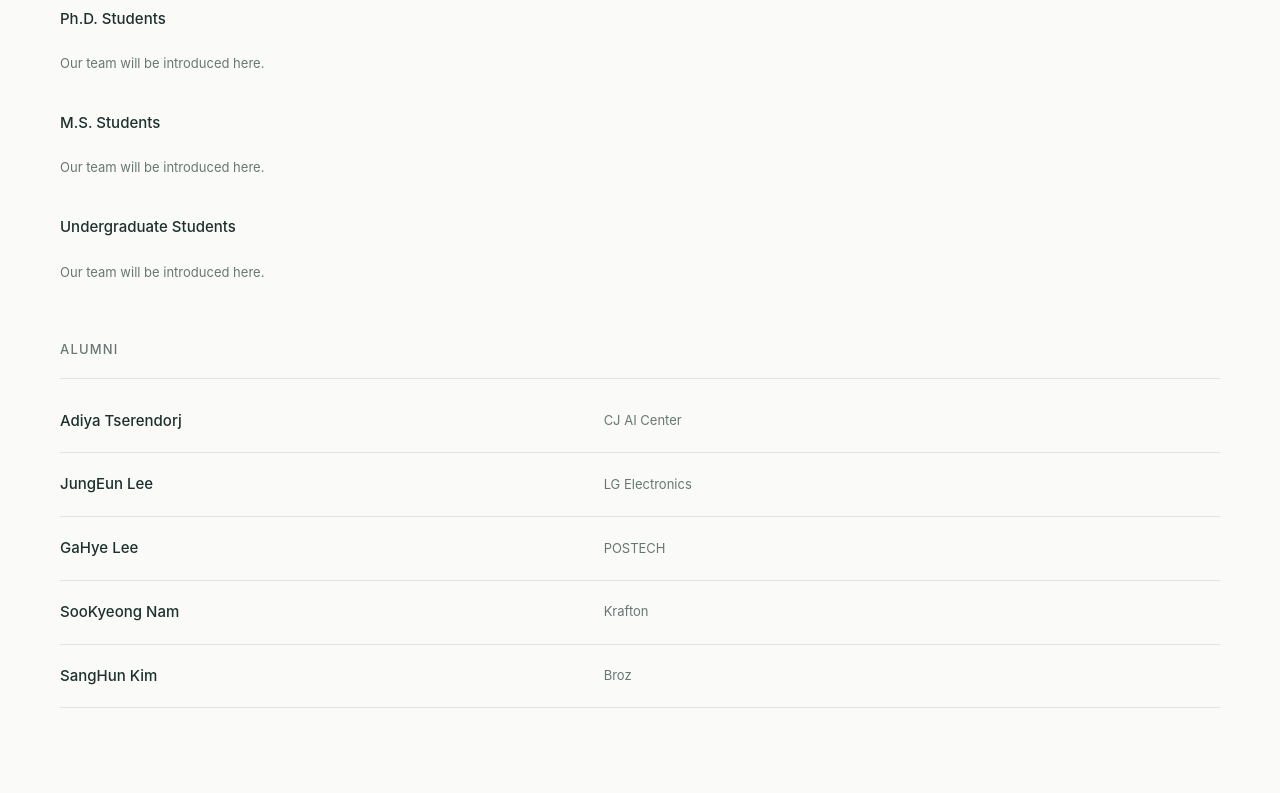
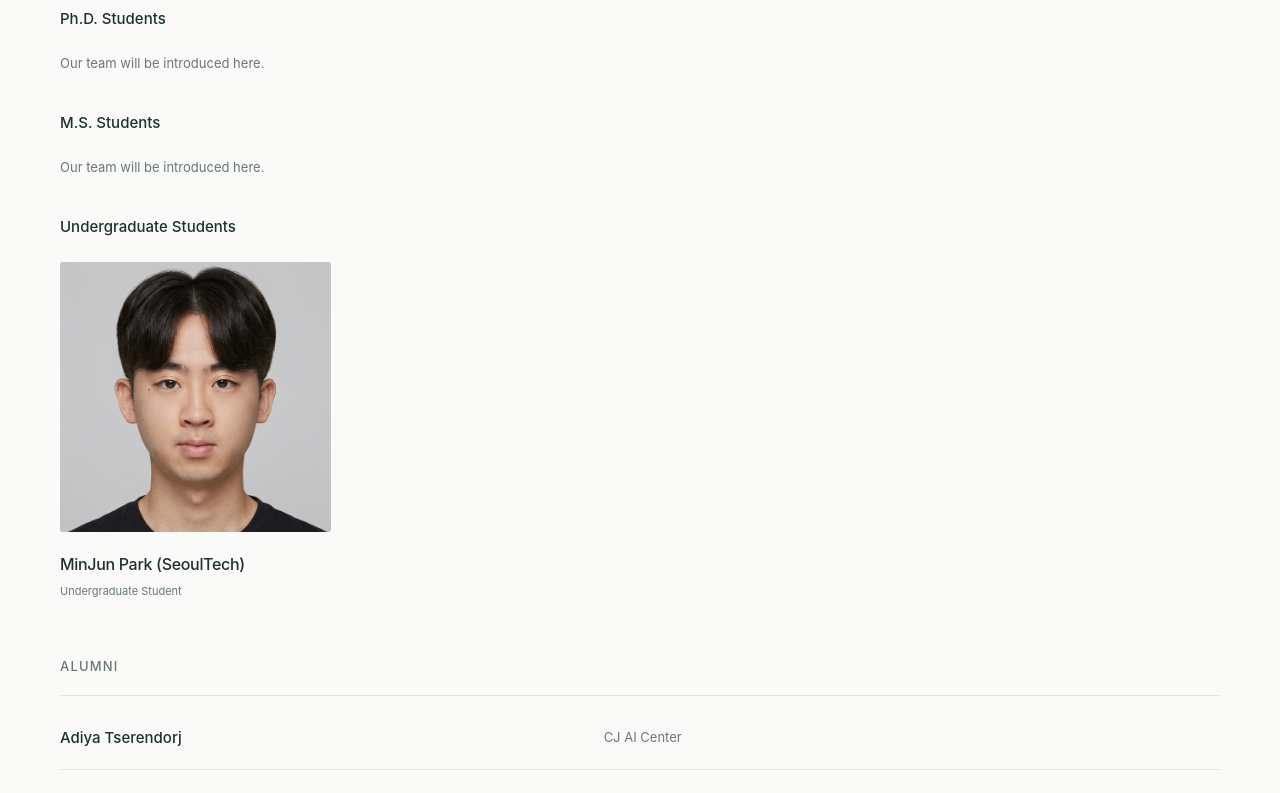
Before and after one commit to hwslim/hwslim.github.io, a Next.js app: page /people in a window 1280 px wide. Shown: the part 1580-2373 px from the top of the page. Built offline with nearby package versions, Linux system fonts and the light colour scheme.

Commit message:
Add MinJun Park and display student schools beside names

```diff
--- a/components/site.tsx
+++ b/components/site.tsx
@@ -32,20 +32,23 @@ export function ResearchCards({ entries }: { entries: Entry[] }) {
 }
 
 export function PeopleCards({ entries }: { entries: Entry[] }) {
-  return <div className="people-grid">{entries.map(person => <article className="person-card" key={person.id}>
+  return <div className="people-grid">{entries.map(person => {
+    const name = person.group === 'Students' && person.school ? `${person.name} (${person.school})` : person.name;
+    return <article className="person-card" key={person.id}>
     {person.image ? <div className="portrait"><img src={linkUrl(person.image)} alt={person.name} width="500" height="500" loading="lazy" /></div>
       : <div className="portrait initials" aria-hidden="true">{person.name.slice(0, 1)}</div>}
-    <h3>{linkUrl(person.link) ? <a href={linkUrl(person.link)} target="_blank" rel="noopener noreferrer">{person.name} <span className="small-arrow">↗</span></a> : person.name}</h3>
+    <h3>{linkUrl(person.link) ? <a href={linkUrl(person.link)} target="_blank" rel="noopener noreferrer">{name} <span className="small-arrow">↗</span></a> : name}</h3>
     <p className="person-role">{person.education && person.education !== person.role && `${person.education} · `}{person.role}</p>
     {person.special_service === '1' && <span className="service-badge">Technical Research Personnel</span>}
-    {person.school && <p className="person-school">{person.school}</p>}
+    {person.school && person.group !== 'Students' && <p className="person-school">{person.school}</p>}
     {person.bio && <p className="person-bio preserve-lines">{person.bio}</p>}
     {person.email && <a className="person-email" href={`mailto:${person.email}`}>{person.email}</a>}
     {(linkUrl(person.cv_url) || linkUrl(person.cv_file)) && <div className="person-links">
       {linkUrl(person.cv_url) && <a href={linkUrl(person.cv_url)} target="_blank" rel="noopener noreferrer">CV ↗</a>}
       {linkUrl(person.cv_file) && <a href={linkUrl(person.cv_file)}>CV (PDF) ↓</a>}
     </div>}
-  </article>)}</div>;
+  </article>;
+  })}</div>;
 }
 
 export function AlumniList({ entries }: { entries: Entry[] }) {
--- /dev/null
+++ b/content/people/2026-10-07-minjun-park.json
@@ -0,0 +1,18 @@
+{
+  "group": "Students",
+  "name": "MinJun Park",
+  "name_ko": "",
+  "education": "Undergraduate Student",
+  "role": "",
+  "special_service": false,
+  "school": "SeoulTech",
+  "bio": "",
+  "image": "/assets/people/minjun-park.jpg",
+  "link": "",
+  "email": "",
+  "cv_url": "",
+  "cv_file": "",
+  "destination": "",
+  "position": 0,
+  "id": ""
+}
```
Also changed, not shown: public/assets/people/minjun-park.jpg (added), 3 other files (tests, documents, lock files or other folders).
